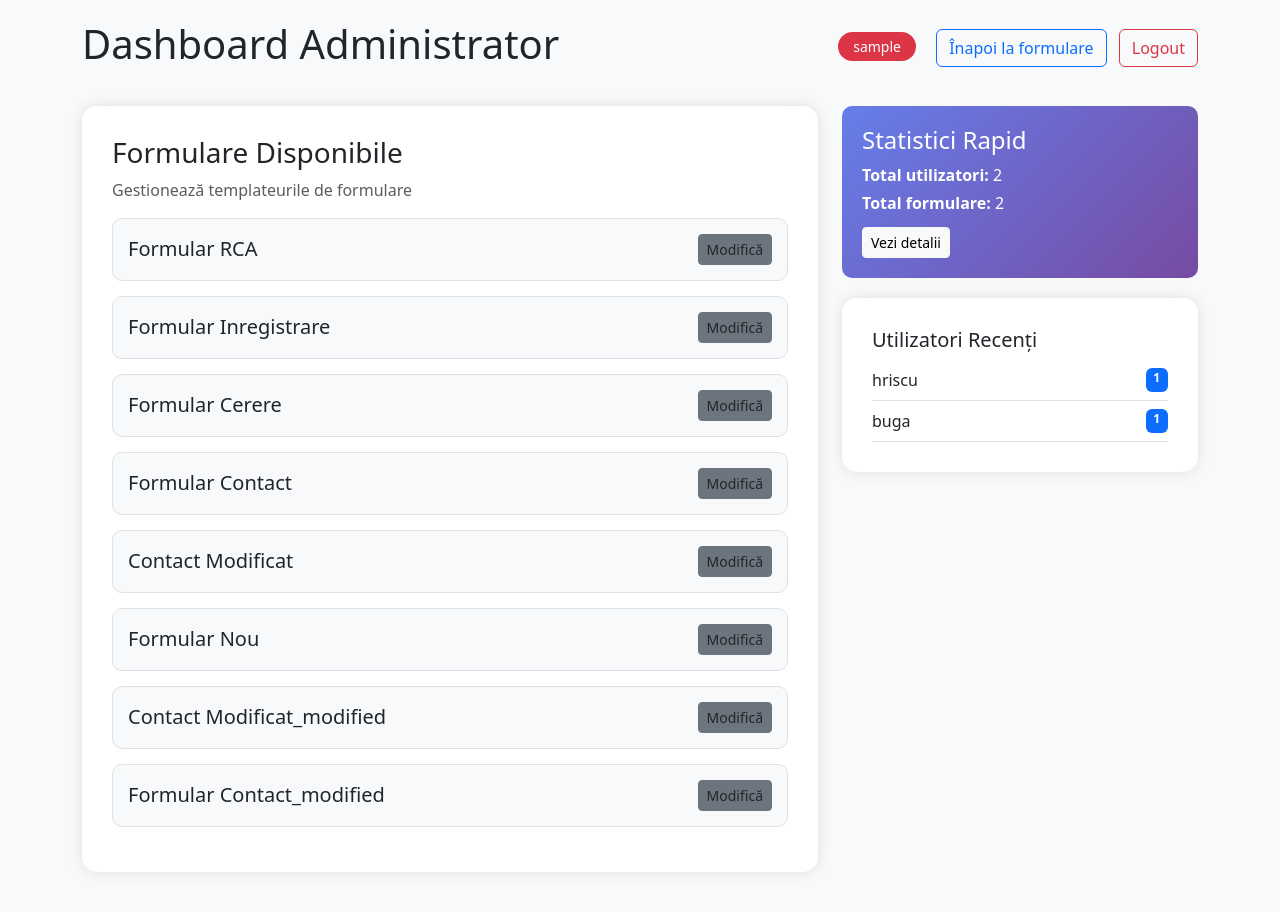
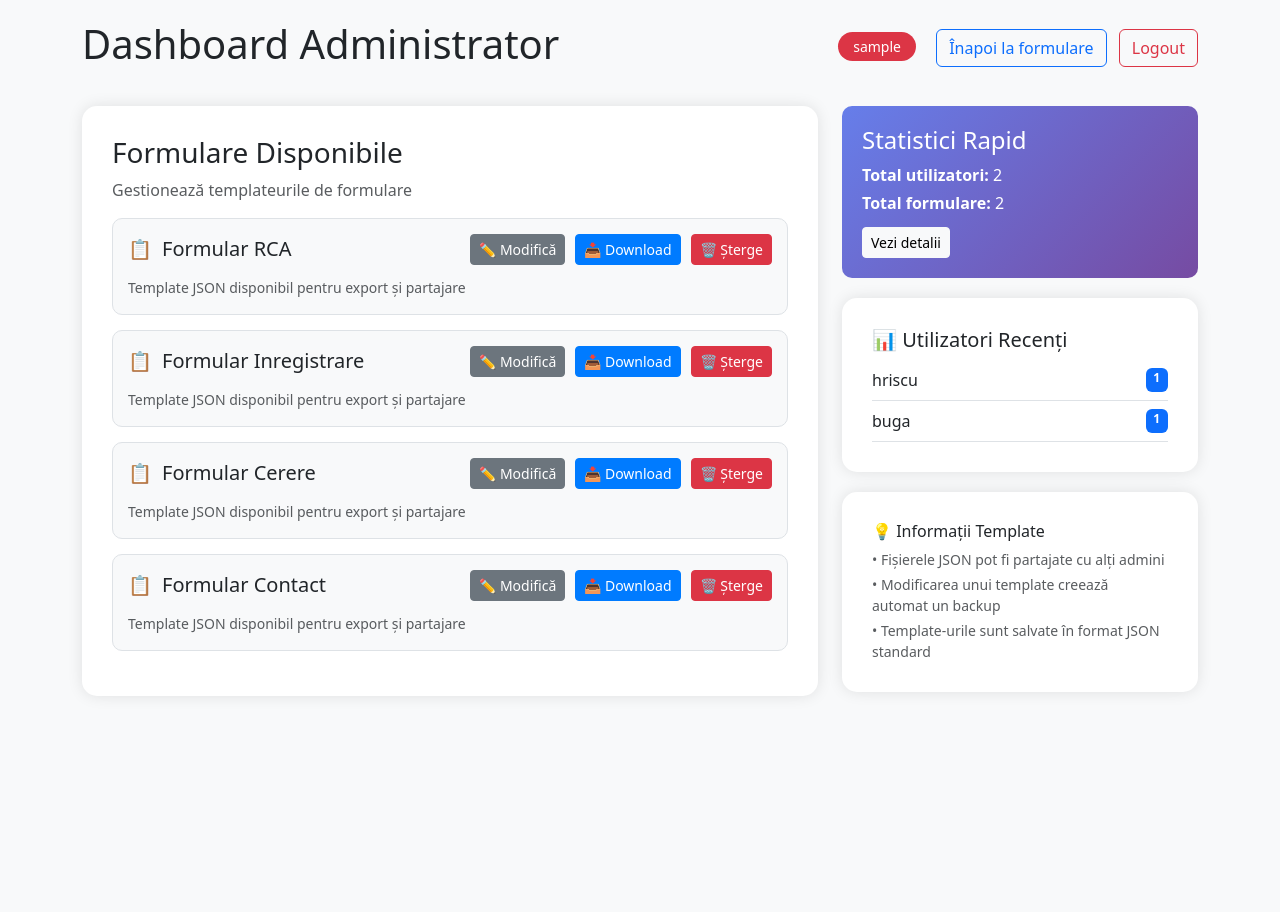
Before and after one commit to cipriancons/Formular, a Flask app: page /admin-dashboard in a window 1280 px wide. After the commit the page ends 657 px from the top, so only its background shows below. Run offline with Flask 3, Linux system fonts and the light colour scheme; the visitor is signed in with stand-in values (Sample User, id 1).

Commit message:
Stergere forms, download json

```diff
--- a/app.py
+++ b/app.py
@@ -104,6 +104,7 @@ def main_page():
     else:
         return render_template("main_page_with_auth.html",
                              form_names=FORM_TEMPLATES.keys())
+
 @app.route("/login", methods=["GET", "POST"])
 def login():
     if request.method == "POST":
@@ -141,10 +142,47 @@ def admin_dashboard():
     if session.get('user_type') != 'admin':
         return redirect("/login?type=admin")
 
+    # Reîncarcă template-urile pentru a reflecta modificările
+    global FORM_TEMPLATES
+    FORM_TEMPLATES = load_form_templates()
+
     stats = load_statistics()
     return render_template("admin_dashboard.html",
                          form_names=FORM_TEMPLATES.keys(),
                          statistics=stats)
+
+@app.route("/delete-template/<form_name>", methods=["POST"])
+def delete_template(form_name):
+    """Șterge un template de formular"""
+    if session.get('user_type') != 'admin':
+        flash("Nu aveți permisiuni pentru această acțiune!", "error")
+        return redirect("/")
+
+    global FORM_TEMPLATES
+    FORM_TEMPLATES = load_form_templates()
+
+    if form_name in FORM_TEMPLATES:
+        json_file = FORM_TEMPLATES[form_name]
+
+        # Șterge fișierul JSON dacă există
+        if os.path.exists(json_file):
+            try:
+                os.remove(json_file)
+            except OSError as e:
+                flash(f"Eroare la ștergerea fișierului: {e}", "error")
+                return redirect("/admin-dashboard")
+
+        # Șterge din dicționarul de template-uri
+        del FORM_TEMPLATES[form_name]
+
+        # Salvează modificările
+        save_form_templates(FORM_TEMPLATES)
+
+        flash(f"Template-ul '{form_name}' a fost șters cu succes!", "success")
+    else:
+        flash("Template-ul nu a fost găsit!", "error")
+
+    return redirect("/admin-dashboard")
 
 @app.route("/select-action", methods=["POST"])
 def select_action():
@@ -213,15 +251,74 @@ def save_modified_form():
     safe_filename = modified_name.lower().replace(' ', '_').replace('/', '_').replace('\\', '_')
     modified_filename = f"{safe_filename}.json"
 
+    # Salvează template-ul
     with open(modified_filename, "w", encoding="utf-8") as f:
         json.dump(new_fields, f, ensure_ascii=False, indent=4)
 
+    global FORM_TEMPLATES
     FORM_TEMPLATES[modified_name] = modified_filename
-
     save_form_templates(FORM_TEMPLATES)
 
+    # Salvează calea fișierului în sesiune pentru download
+    session['template_file_path'] = modified_filename
+    session['template_name'] = modified_name
+
     flash(f"Formularul '{modified_name}' a fost salvat cu succes!", "success")
-    return redirect("/admin-dashboard")
+    return redirect("/template-download-success")
+
+@app.route("/template-download-success")
+def template_download_success():
+    """Pagina de succes cu opțiunea de download automat"""
+    if session.get('user_type') != 'admin':
+        return redirect("/")
+
+    template_name = session.get('template_name', 'Template')
+    return render_template("template_download_success.html", template_name=template_name)
+
+@app.route("/download-template")
+def download_template():
+    """Download template JSON"""
+    if session.get('user_type') != 'admin':
+        flash("Nu aveți permisiuni pentru această acțiune!", "error")
+        return redirect("/")
+
+    template_file_path = session.get('template_file_path')
+    template_name = session.get('template_name', 'template')
+
+    if not template_file_path or not os.path.exists(template_file_path):
+        flash("Fișierul template nu a fost găsit!", "error")
+        return redirect("/admin-dashboard")
+
+    # Șterge din sesiune după download
+    session.pop('template_file_path', None)
+    session.pop('template_name', None)
+
+    # Trimite fișierul pentru download
+    return send_file(
+        template_file_path,
+        as_attachment=True,
+        download_name=f"{template_name}.json",
+        mimetype='application/json'
+    )
+
+@app.route("/download-existing-template/<form_name>")
+def download_existing_template(form_name):
+    """Download template existent din admin dashboard"""
+    if session.get('user_type') != 'admin':
+        flash("Nu aveți permisiuni pentru această acțiune!", "error")
+        return redirect("/")
+
+    json_file = FORM_TEMPLATES.get(form_name)
+    if not json_file or not os.path.exists(json_file):
+        flash("Template-ul nu a fost găsit!", "error")
+        return redirect("/admin-dashboard")
+
+    return send_file(
+        json_file,
+        as_attachment=True,
+        download_name=f"{form_name}.json",
+        mimetype='application/json'
+    )
 
 @app.route("/start-form", methods=["POST", "GET"])
 def start_form():
--- a/form_templates.json
+++ b/form_templates.json
@@ -2,9 +2,5 @@
     "Formular RCA": "formular_rca.json",
     "Formular Inregistrare": "formular_inregistrare.json",
     "Formular Cerere": "formular_cerere.json",
-    "Formular Contact": "formular_contact.json",
-    "Contact Modificat": "contact_modificat.json",
-    "Formular Nou": "formular_nou.json",
-    "Contact Modificat_modified": "contact_modificat_modified.json",
-    "Formular Contact_modified": "formular_contact_modified.json"
+    "Formular Contact": "formular_contact.json"
 }
--- a/templates/admin_dashboard.html
+++ b/templates/admin_dashboard.html
@@ -33,10 +33,31 @@
         .btn-modify {
             background-color: #6c757d;
             border-color: #6c757d;
+            color: white;
+            margin-right: 5px;
         }
         .btn-modify:hover {
             background-color: #5a6268;
             border-color: #545b62;
+        }
+        .btn-download {
+            background-color: #007bff;
+            border-color: #007bff;
+            color: white;
+            margin-right: 5px;
+        }
+        .btn-download:hover {
+            background-color: #0056b3;
+            border-color: #0056b3;
+        }
+        .btn-delete {
+            background-color: #dc3545;
+            border-color: #dc3545;
+            color: white;
+        }
+        .btn-delete:hover {
+            background-color: #c82333;
+            border-color: #bd2130;
         }
         .user-header {
             display: flex;
@@ -50,6 +71,38 @@
             padding: 5px 15px;
             border-radius: 20px;
             font-size: 14px;
+        }
+        .form-actions {
+            display: flex;
+            gap: 5px;
+        }
+        .form-title {
+            display: flex;
+            align-items: center;
+            gap: 10px;
+        }
+        .template-icon {
+            color: #007bff;
+            font-size: 1.2rem;
+        }
+        .form-card-header {
+            display: flex;
+            justify-content: space-between;
+            align-items: center;
+            margin-bottom: 10px;
+        }
+        /* Modal stiluri */
+        .modal-header {
+            border-bottom: 1px solid #dee2e6;
+        }
+        .modal-footer {
+            border-top: 1px solid #dee2e6;
+        }
+        .text-danger {
+            color: #dc3545!important;
+        }
+        .fw-bold {
+            font-weight: bold!important;
         }
     </style>
 </head>
@@ -83,9 +136,28 @@
 
                     {% for form_name in form_names %}
                         <div class="form-card">
-                            <div class="d-flex justify-content-between align-items-center">
-                                <h5 class="mb-0">{{ form_name }}</h5>
-                                <a href="/modify-form?form_name={{ form_name }}" class="btn btn-modify btn-sm">Modifică</a>
+                            <div class="form-card-header">
+                                <div class="form-title">
+                                    <span class="template-icon">📋</span>
+                                    <h5 class="mb-0">{{ form_name }}</h5>
+                                </div>
+                                <div class="form-actions">
+                                    <a href="/modify-form?form_name={{ form_name }}" class="btn btn-modify btn-sm">
+                                        ✏️ Modifică
+                                    </a>
+                                    <a href="/download-existing-template/{{ form_name }}" class="btn btn-download btn-sm">
+                                        📥 Download
+                                    </a>
+                                    <button type="button" class="btn btn-delete btn-sm"
+                                            onclick="confirmDelete('{{ form_name }}')">
+                                        🗑️ Șterge
+                                    </button>
+                                </div>
+                            </div>
+                            <div class="mt-2">
+                                <small class="text-muted">
+                                    Template JSON disponibil pentru export și partajare
+                                </small>
                             </div>
                         </div>
                     {% endfor %}
@@ -101,7 +173,7 @@
                 </div>
 
                 <div class="dashboard-card">
-                    <h5>Utilizatori Recenți</h5>
+                    <h5>📊 Utilizatori Recenți</h5>
                     {% for username, data in statistics.items() %}
                         {% if loop.index <= 5 %}
                             <div class="d-flex justify-content-between border-bottom py-2">
@@ -117,10 +189,58 @@
                         </div>
                     {% endif %}
                 </div>
+
+                <div class="dashboard-card">
+                    <h6>💡 Informații Template</h6>
+                    <p class="small text-muted mb-1">
+                        • Fișierele JSON pot fi partajate cu alți admini
+                    </p>
+                    <p class="small text-muted mb-1">
+                        • Modificarea unui template creează automat un backup
+                    </p>
+                    <p class="small text-muted mb-0">
+                        • Template-urile sunt salvate în format JSON standard
+                    </p>
+                </div>
+            </div>
+        </div>
+    </div>
+
+    <!-- Modal de confirmare ștergere -->
+    <div class="modal fade" id="deleteModal" tabindex="-1" aria-labelledby="deleteModalLabel" aria-hidden="true">
+        <div class="modal-dialog">
+            <div class="modal-content">
+                <div class="modal-header">
+                    <h5 class="modal-title" id="deleteModalLabel">Confirmă ștergerea</h5>
+                    <button type="button" class="btn-close" data-bs-dismiss="modal" aria-label="Close"></button>
+                </div>
+                <div class="modal-body">
+                    <p>Ești sigur că vrei să ștergi template-ul <span class="fw-bold text-danger" id="templateName"></span>?</p>
+                    <p class="text-muted">Această acțiune nu poate fi anulată. Fișierul JSON va fi șters definitiv.</p>
+                </div>
+                <div class="modal-footer">
+                    <button type="button" class="btn btn-secondary" data-bs-dismiss="modal">Anulează</button>
+                    <form id="deleteForm" method="POST" style="display: inline;">
+                        <button type="submit" class="btn btn-danger">Șterge definitiv</button>
+                    </form>
+                </div>
             </div>
         </div>
     </div>
 
     <script src="https://cdn.jsdelivr.net/npm/bootstrap@5.3.0/dist/js/bootstrap.bundle.min.js"></script>
+    <script>
+        function confirmDelete(formName) {
+            // Actualizează textul din modal
+            document.getElementById('templateName').textContent = formName;
+
+            // Actualizează action-ul formularului
+            document.getElementById('deleteForm').action = '/delete-template/' + encodeURIComponent(formName);
+
+            // Afișează modal-ul
+            var deleteModal = new bootstrap.Modal(document.getElementById('deleteModal'));
+            deleteModal.show();
+        }
+    </script>
 </body>
 </html>
```
Also changed, not shown: contact_modificat.json (deleted, +0 -26 lines), contact_modificat_modified.json (deleted, +0 -32 lines), formular_contact_modified.json (deleted, +0 -26 lines), formular_nou.json (deleted, +0 -20 lines), templates/template_download_success.html (added, +122 -0 lines).
